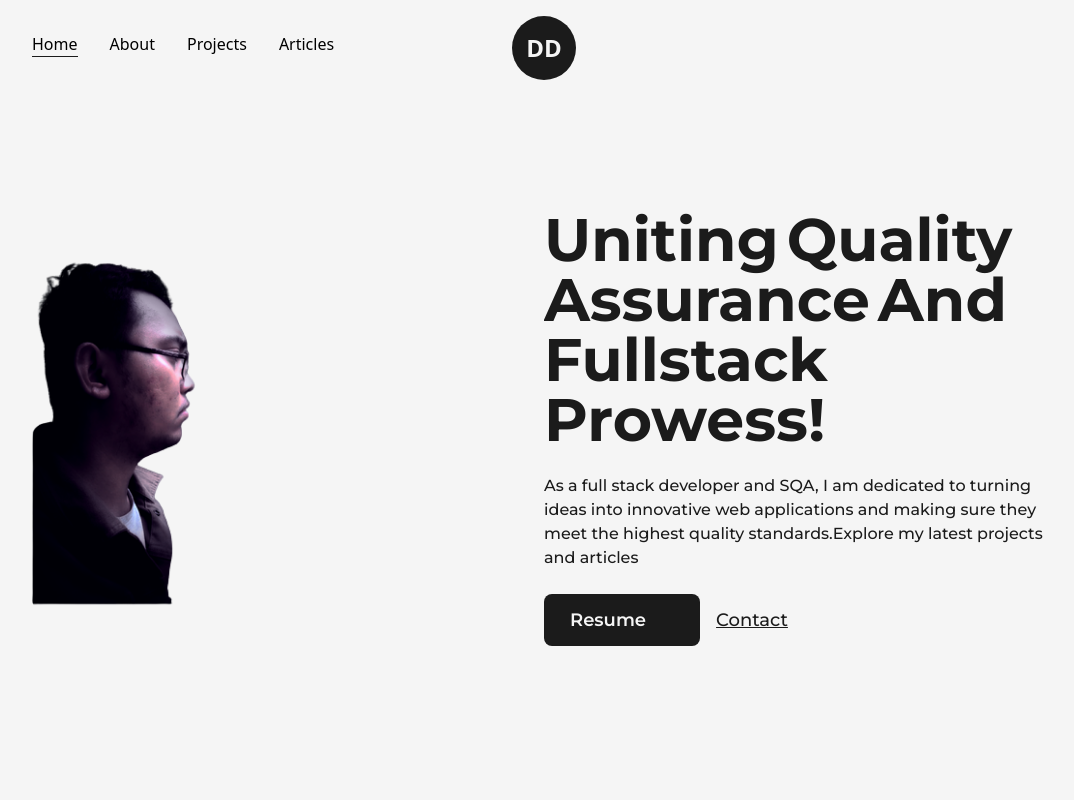
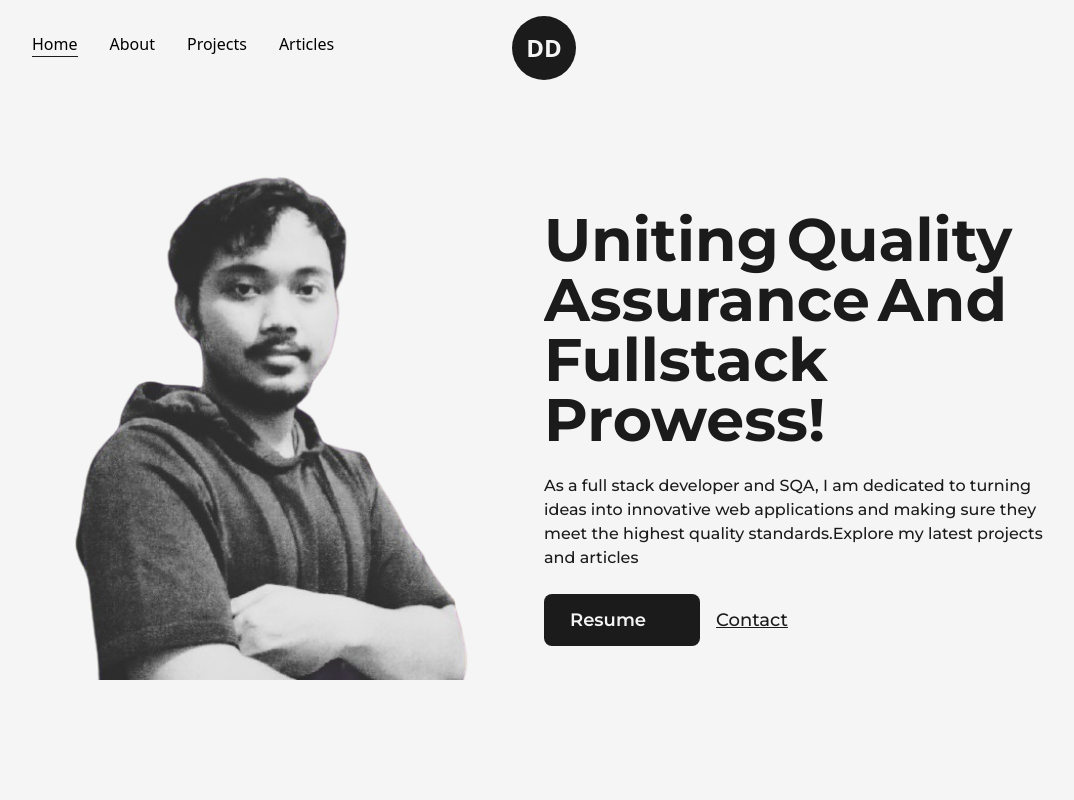
Before and after one commit to derryderajat/portofolio, a Next.js app: page / in a window 1280 px wide. Shown: the top 800 px of the page, without its empty margins (96-1170 px from the left). Built offline with nearby package versions, Linux system fonts and the light colour scheme; some icons are missing.

Commit message:
Update Foto profile

```diff
--- a/src/pages/index.js
+++ b/src/pages/index.js
@@ -16,13 +16,11 @@ export default function Home() {
         <Layout className="pt-0">
           <div className="flex items-center justify-betweem w-full">
             <div className="w-1/2">
-              <div className="w-2/5">
-                <Image
-                  src={profilePic}
-                  alt="Derry"
-                  className="w-full h-auto rounded-md"
-                />
-              </div>
+              <Image
+                src={profilePic}
+                alt="Derry"
+                className="w-full h-auto rounded-md"
+              />
             </div>
             <div className="w-1/2 flex flex-col items-center self-center">
               <AnimatedText
```
Also changed, not shown: public/images/profile/developer-pic-1.png.
